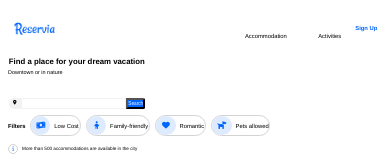
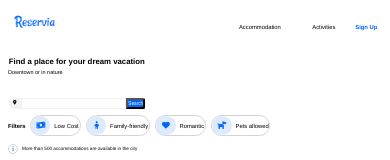
Before and after one commit to Smith-JH/OC-Project2, a plain HTML site: page index.html in a window 390 px wide. Shown: the top 160 px of the page. Drawn offline with Linux system fonts and the light colour scheme; a web font is replaced by a local one.

Commit message:
Fixed header alignment
Fixed the misaligned header items for both pc and mobile view - fixing the width problem occurring in the mobile view.

```diff
--- a/css/style.css
+++ b/css/style.css
@@ -31,19 +31,21 @@ header {
     font-size: 90%;
     color: black;
     margin: 1vw 0vw;
-    display: inline-flex;
-    justify-content: space-between;
+    display: inline-block;
     align-items: center;
     width: 95vw;
-    white-space: nowrap;
 }
 
 header .logo {
     width: auto;
     height: 5vw;
-    padding: 0 45vw 0 0.2em;
+    padding: 0 42vw 0 0.2em;
     margin: 0;
-    align-self: center;
+    vertical-align: top;
+}
+
+header nav {
+    display: inline-block;
 }
 
 header ul {
@@ -52,19 +54,17 @@ header ul {
 }
 
 header ul li {
-    display: inline-flex;
-    padding: 0 3vw;
-    margin: 0;
+    display: inline-block;
+    padding: 12px 3vw 0 3vw;
     font-size: 1.5vw;
+    vertical-align: top;
 }
 
 #SignUp {
     font-size: 1.5vw;
-    margin: 0 0 0 0;
-    padding-right: 0.2em;
-    order: 3;
+    padding: 12px 0.2em 0 0;
+    float: right;
     color: #0065FC;
-    align-self: center;
 }
 
 header .link:hover {
@@ -73,7 +73,6 @@ header .link:hover {
     font-weight: lighter;
     color: #0065FC;
 }
-
 
 .find-destination {
     margin: 2vw 0 0 0;
@@ -398,7 +397,7 @@ footer strong {
 
     header .pages {
         grid-column: 1 / -1;
-        margin: 0 20vw;
+        margin: auto;
         border-bottom: 0.5vw solid #F2F2F2;
     }
 
@@ -418,6 +417,7 @@ footer strong {
         grid-column: 2 /-1;
         justify-self: right;
         align-self: center;
+        white-space: nowrap;
     }
 
     .find-destination {
```
